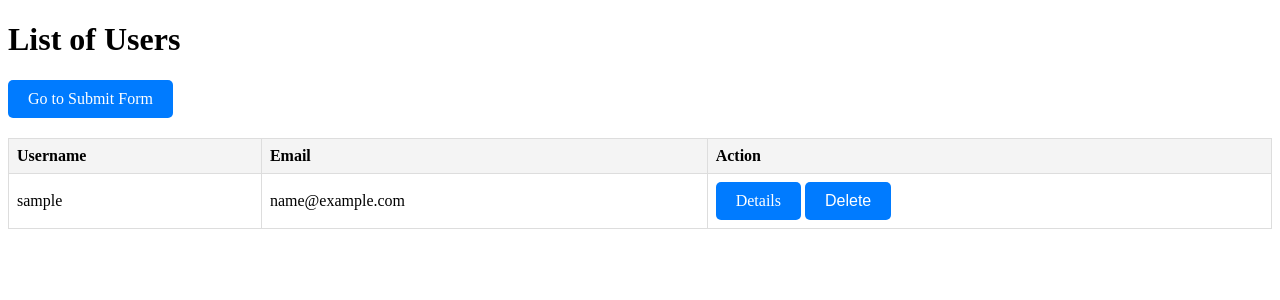
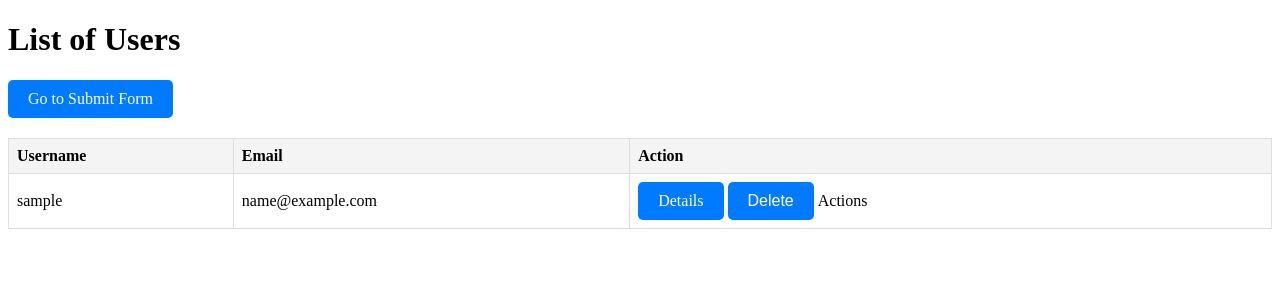
Before and after one commit to saadsgh123/AppLoom, a Flask app: page / in a window 1280 px wide. Shown: the top 300 px of the page. Run offline with Flask 3, Linux system fonts and the light colour scheme; a database or web service that is not in the repository returns one stand-in record (values such as "Sample title").

Commit message:
test db delete

```diff
--- a/templates/index.html
+++ b/templates/index.html
@@ -59,6 +59,7 @@
                     <form action="{{ url_for('delete', user_id=user['id']) }}" method="POST" style="display:inline;">
                         <button type="submit" class="button">Delete</button>
                     </form>
+                    Actions
                 </td>
             </tr>
             {% endfor %}
```
